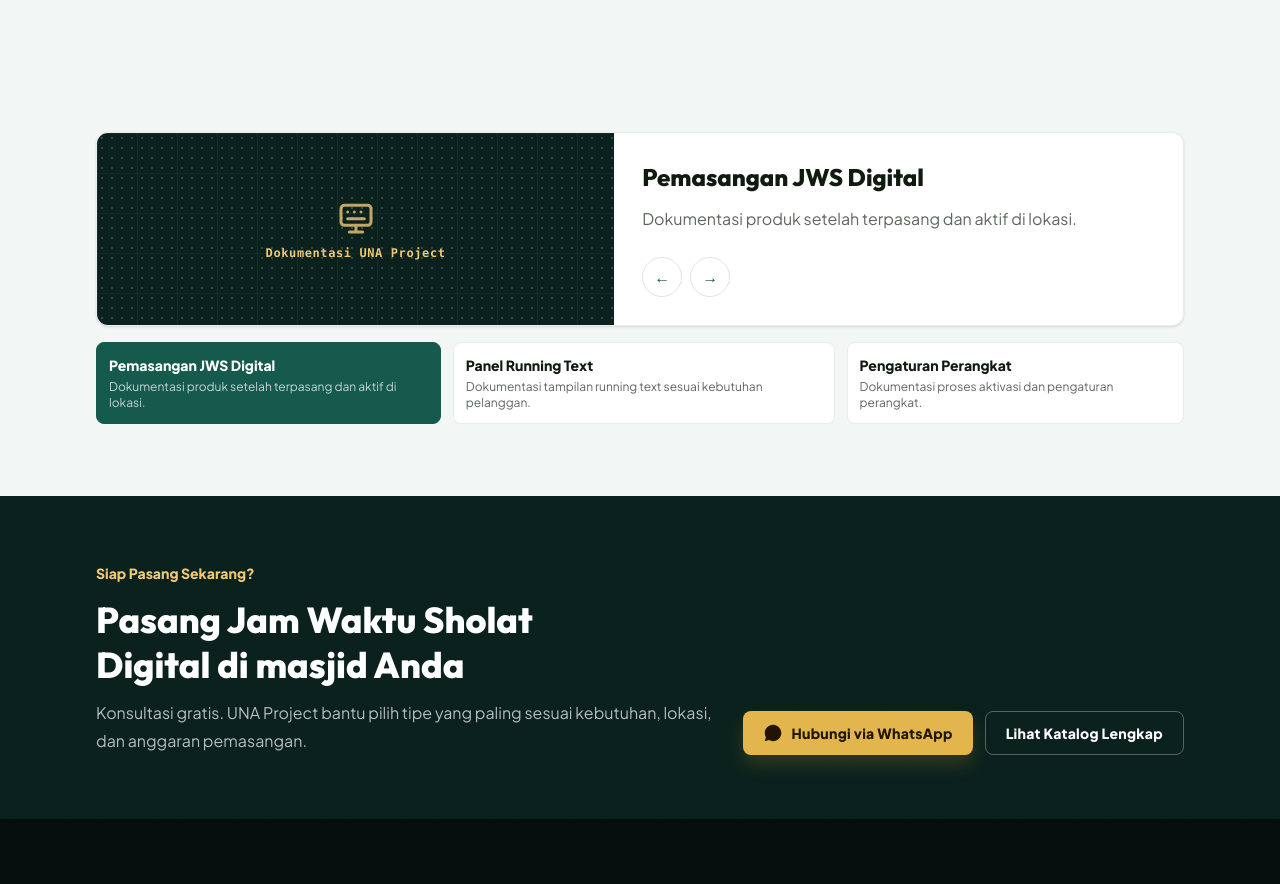
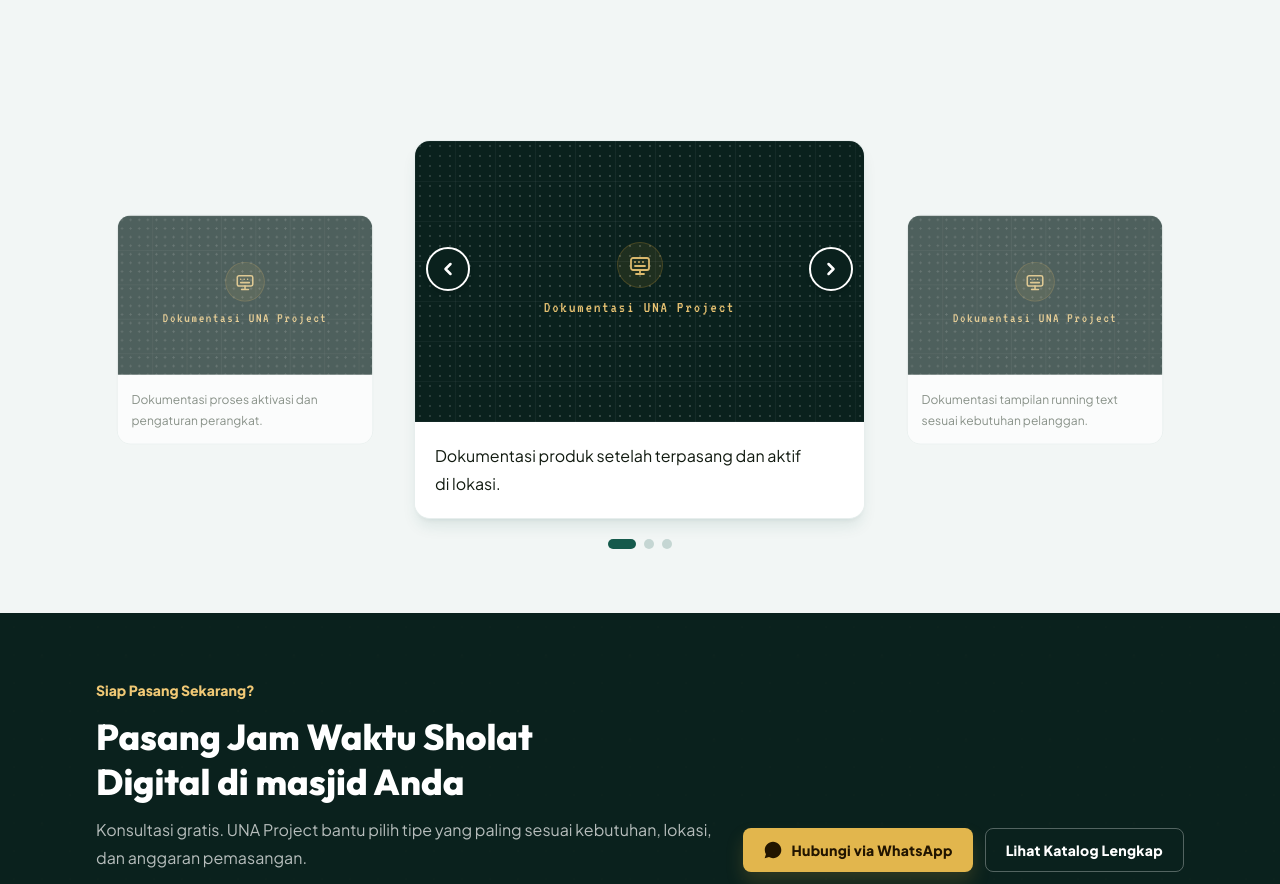
Before and after one commit to catursetyo/una-project-web, a Next.js app: page / in a window 1280 px wide. Shown: the part 3480-4364 px from the top of the page. Built offline with nearby package versions, Linux system fonts and the light colour scheme; no server answers.

Commit message:
feat: improve testimonial carousel and product interactions

```diff
--- a/src/app/globals.css
+++ b/src/app/globals.css
@@ -174,6 +174,26 @@
     will-change: transform;
   }
 
+  @keyframes testimonial-card-in {
+    from {
+      opacity: 0.75;
+      filter: blur(4px);
+      transform: translateX(var(--testimonial-slide-x, 0)) scale(0.97);
+    }
+  }
+
+  .testimonial-card-in {
+    animation: testimonial-card-in 320ms cubic-bezier(0.16, 1, 0.3, 1) both;
+  }
+
+  .testimonial-card-in[data-carousel-direction="next"] {
+    --testimonial-slide-x: 28px;
+  }
+
+  .testimonial-card-in[data-carousel-direction="prev"] {
+    --testimonial-slide-x: -28px;
+  }
+
   @keyframes hero-marquee {
     to {
       transform: translateX(-50%);
@@ -253,7 +273,8 @@
     .hero-marquee,
     .hero-title-enter,
     .hero-clock-enter,
-    .hero-scroll-cue {
+    .hero-scroll-cue,
+    .testimonial-card-in {
       animation: none;
     }
 
--- a/src/components/products/ProductCard.tsx
+++ b/src/components/products/ProductCard.tsx
@@ -71,10 +71,10 @@
       data-scroll-reveal="scale"
       data-scroll-delay={revealDelay}
       aria-label={`Lihat detail ${product.name}`}
-      className={`scroll-reveal group flex h-full flex-col overflow-hidden rounded-lg border border-black/10 bg-white transition-colors hover:bg-una-cream focus-visible:outline-2 focus-visible:outline-offset-4 focus-visible:outline-una-gold ${className}`}
+      className={`scroll-reveal group flex h-full flex-col overflow-hidden rounded-lg border border-black/10 bg-white transition-[background-color,transform,box-shadow] duration-200 ease-out hover:bg-una-cream active:scale-[0.985] active:shadow-inner focus-visible:outline-2 focus-visible:outline-offset-4 focus-visible:outline-una-gold ${className}`}
     >
       {product.image ? (
-        <div className="relative aspect-[16/9] overflow-hidden rounded-t-lg bg-una-deep">
+        <div className="relative aspect-[16/9] overflow-hidden rounded-t-lg bg-una-deep transition-transform duration-200 ease-out group-active:scale-[0.97]">
           <img
             src={product.image}
             alt={product.name}
--- a/src/components/sections/TestimonialsCarousel.tsx
+++ b/src/components/sections/TestimonialsCarousel.tsx
@@ -11,77 +11,141 @@
 
 export function TestimonialsCarousel({ testimonials }: TestimonialsCarouselProps) {
   const [activeIndex, setActiveIndex] = useState(0);
+  const [direction, setDirection] = useState<"next" | "prev">("next");
+  const hasMultipleItems = testimonials.length > 1;
   const active = testimonials[activeIndex];
+  const previous = hasMultipleItems
+    ? testimonials[(activeIndex - 1 + testimonials.length) % testimonials.length]
+    : undefined;
+  const next = hasMultipleItems ? testimonials[(activeIndex + 1) % testimonials.length] : undefined;
 
   if (!active) return null;
 
   function move(delta: number) {
+    if (!hasMultipleItems) return;
+    setDirection(delta > 0 ? "next" : "prev");
     setActiveIndex((current) => (current + delta + testimonials.length) % testimonials.length);
   }
 
+  function goTo(index: number) {
+    if (index === activeIndex) return;
+    setDirection(index > activeIndex ? "next" : "prev");
+    setActiveIndex(index);
+  }
+
   return (
-    <div className="mt-8">
-      <article className="grid overflow-hidden rounded-xl border border-primary/10 bg-white shadow-sm md:grid-cols-[1fr_1.1fr]">
-        <div className="led-dot-grid relative grid aspect-[16/10] place-items-center overflow-hidden bg-una-deep text-una-gold-light md:aspect-auto">
-          {active.imageUrl ? (
-            <img src={active.imageUrl} alt={active.imageAlt} className="h-full w-full object-cover" />
-          ) : (
-            <div role="img" aria-label={active.imageAlt} className="flex flex-col items-center gap-2 p-4 text-center">
-              <Icon name="panel" className="size-10 opacity-80" />
-              <span className="font-mono text-xs font-bold tracking-wider">Dokumentasi UNA Project</span>
-            </div>
-          )}
-        </div>
+    <div className="mt-8 sm:mt-10">
+      <div className="relative mx-auto grid max-w-6xl items-center gap-4 md:grid-cols-[0.78fr_1.18fr_0.78fr] md:gap-5">
+        {previous ? (
+          <CarouselCard testimonial={previous} muted onClick={() => move(-1)} />
+        ) : null}
 
-        <div className="flex flex-col justify-between p-5 sm:p-7">
-          <div>
-            <h3 className="font-heading text-2xl font-extrabold text-una-ink">{active.title}</h3>
-            <p className="mt-3 text-sm leading-6 text-una-muted sm:text-base sm:leading-7">
-              {active.description}
-            </p>
-          </div>
-
-          <div className="mt-6 flex items-center gap-2">
+        <div key={activeIndex} data-carousel-direction={direction} className="testimonial-card-in relative z-10">
+          {hasMultipleItems ? (
             <button
               type="button"
               onClick={() => move(-1)}
-              className="grid size-10 place-items-center rounded-full border border-primary/15 text-primary hover:bg-primary hover:text-white"
+              className="motion-button absolute left-3 top-[32%] z-20 grid size-11 -translate-y-1/2 place-items-center rounded-full border-2 border-white bg-una-deep p-0 text-white shadow-md hover:bg-una-gold hover:text-una-gold-ink focus-visible:outline focus-visible:outline-2 focus-visible:outline-offset-2 focus-visible:outline-una-gold sm:top-[34%]"
               aria-label="Testimoni sebelumnya"
             >
-              ←
+              <svg className="size-5" viewBox="0 0 24 24" fill="none" aria-hidden="true">
+                <path d="m15 6-6 6 6 6" stroke="currentColor" strokeWidth="3" strokeLinecap="round" strokeLinejoin="round" />
+              </svg>
             </button>
+          ) : null}
+          <CarouselCard testimonial={active} active />
+          {hasMultipleItems ? (
             <button
               type="button"
               onClick={() => move(1)}
-              className="grid size-10 place-items-center rounded-full border border-primary/15 text-primary hover:bg-primary hover:text-white"
+              className="motion-button absolute right-3 top-[32%] z-20 grid size-11 -translate-y-1/2 place-items-center rounded-full border-2 border-white bg-una-deep p-0 text-white shadow-md hover:bg-una-gold hover:text-una-gold-ink focus-visible:outline focus-visible:outline-2 focus-visible:outline-offset-2 focus-visible:outline-una-gold sm:top-[34%]"
               aria-label="Testimoni berikutnya"
             >
-              →
+              <svg className="size-5" viewBox="0 0 24 24" fill="none" aria-hidden="true">
+                <path d="m9 6 6 6-6 6" stroke="currentColor" strokeWidth="3" strokeLinecap="round" strokeLinejoin="round" />
+              </svg>
             </button>
+          ) : null}
         </div>
+
+        {next ? (
+          <CarouselCard testimonial={next} muted onClick={() => move(1)} />
+        ) : null}
       </div>
-      </article>
 
-      <div className="mt-4 flex gap-3 overflow-x-auto pb-2">
+      {hasMultipleItems ? (
+        <div className="mt-5 flex justify-center gap-2">
           {testimonials.map((testimonial, index) => (
             <button
               key={`${testimonial.title}-${index}`}
               type="button"
-            onClick={() => setActiveIndex(index)}
-            aria-pressed={activeIndex === index}
-            className={`min-w-[220px] rounded-lg border p-3 text-left transition-colors ${
-              activeIndex === index
-                ? "border-primary bg-primary text-white"
-                : "border-primary/10 bg-white text-una-ink hover:border-primary/30"
+              onClick={() => goTo(index)}
+              className={`h-2.5 rounded-full transition-all duration-300 ease-out focus-visible:outline focus-visible:outline-2 focus-visible:outline-offset-2 focus-visible:outline-primary ${
+                index === activeIndex ? "w-7 bg-primary" : "w-2.5 bg-primary/20 hover:bg-primary/45"
               }`}
-          >
-            <span className="block truncate text-sm font-black">{testimonial.title}</span>
-            <span className={`mt-1 block line-clamp-2 text-xs ${activeIndex === index ? "text-white/75" : "text-una-muted"}`}>
-              {testimonial.description}
-            </span>
-          </button>
+              aria-label={`Lihat testimoni ${index + 1}`}
+            />
           ))}
         </div>
+      ) : null}
     </div>
   );
 }
+
+function CarouselCard({
+  testimonial,
+  active = false,
+  muted = false,
+  onClick,
+}: {
+  testimonial: PublicTestimonial;
+  active?: boolean;
+  muted?: boolean;
+  onClick?: () => void;
+}) {
+  const content = (
+    <div
+      className={`overflow-hidden rounded-2xl border border-primary/10 bg-white transition-all duration-300 ease-out ${
+        active ? "shadow-lg shadow-primary/10" : "md:scale-[0.86] md:opacity-70 md:hover:scale-[0.9] md:hover:opacity-95"
+      } ${muted ? "hidden md:block" : ""}`}
+    >
+      <div className="led-dot-grid relative grid aspect-[16/10] place-items-center overflow-hidden bg-una-deep text-una-gold-light">
+        {testimonial.imageUrl ? (
+          <img src={testimonial.imageUrl} alt={testimonial.imageAlt} className="h-full w-full object-cover" />
+        ) : (
+          <div
+            role="img"
+            aria-label={testimonial.imageAlt}
+            className="flex flex-col items-center gap-2 p-4 text-center"
+          >
+            <span className="grid size-11 place-items-center rounded-full bg-una-gold/10 ring-1 ring-una-gold/30">
+              <Icon name="panel" className="size-6 opacity-90" />
+            </span>
+            <span className="font-led text-base tracking-[0.12em]">Dokumentasi UNA Project</span>
+          </div>
+        )}
+        <div className="pointer-events-none absolute inset-0 bg-[radial-gradient(circle_at_center,transparent_0%,rgb(10_33_29_/_0.08)_55%,rgb(10_33_29_/_0.34)_100%)]" />
+      </div>
+      <p
+        className={`line-clamp-3 bg-white ${
+          active ? "p-5 text-base leading-7 text-una-ink" : "p-4 text-sm leading-6 text-una-muted"
+        }`}
+      >
+        {testimonial.description}
+      </p>
+    </div>
+  );
+
+  if (!onClick) return content;
+
+  return (
+    <button
+      type="button"
+      onClick={onClick}
+      className="hidden text-left focus-visible:outline focus-visible:outline-2 focus-visible:outline-offset-2 focus-visible:outline-primary md:block"
+      aria-label="Pilih testimoni"
+    >
+      {content}
+    </button>
+  );
+}
--- a/src/components/ui/MiniLedPreview.tsx
+++ b/src/components/ui/MiniLedPreview.tsx
@@ -12,7 +12,7 @@
   value = "12:45",
 }: MiniLedPreviewProps) {
   return (
-    <div className="relative flex aspect-[16/9] items-center justify-center overflow-hidden rounded-t-lg bg-una-deep">
+    <div className="relative flex aspect-[16/9] items-center justify-center overflow-hidden rounded-t-lg bg-una-deep transition-transform duration-200 ease-out group-active:scale-[0.97]">
       <div className="led-dot-grid absolute inset-0 opacity-70" />
       <span className="absolute left-3 top-3 rounded-full border border-una-gold/30 bg-white/10 px-2.5 py-1 text-[0.58rem] font-black uppercase tracking-[0.1em] text-una-gold-light">
         {tag}
```
Also changed, not shown: src/components/tutorials/TutorialMediaPlaceholder.tsx (+23 -14 lines). Lines whose indentation alone changed are shown as unchanged.
